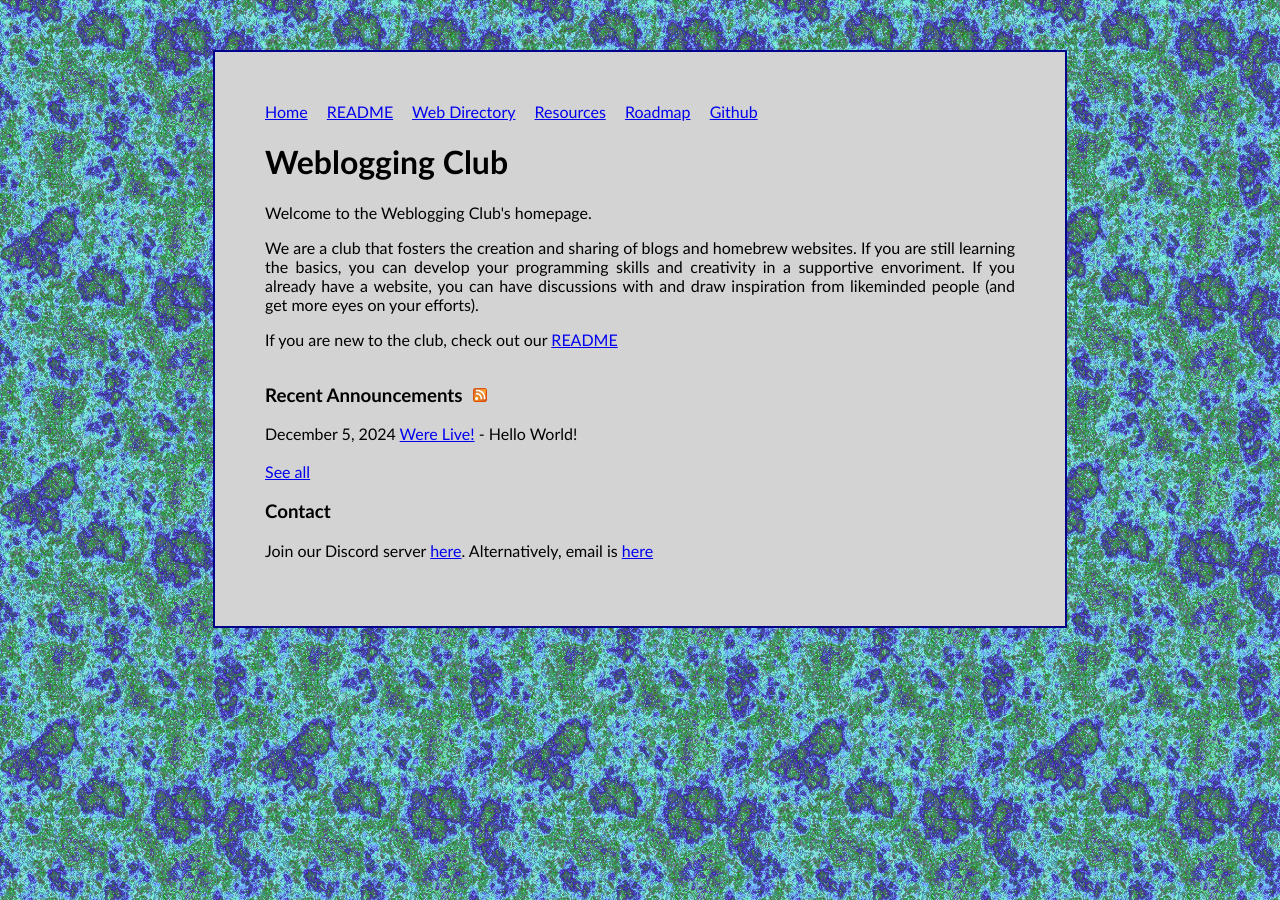
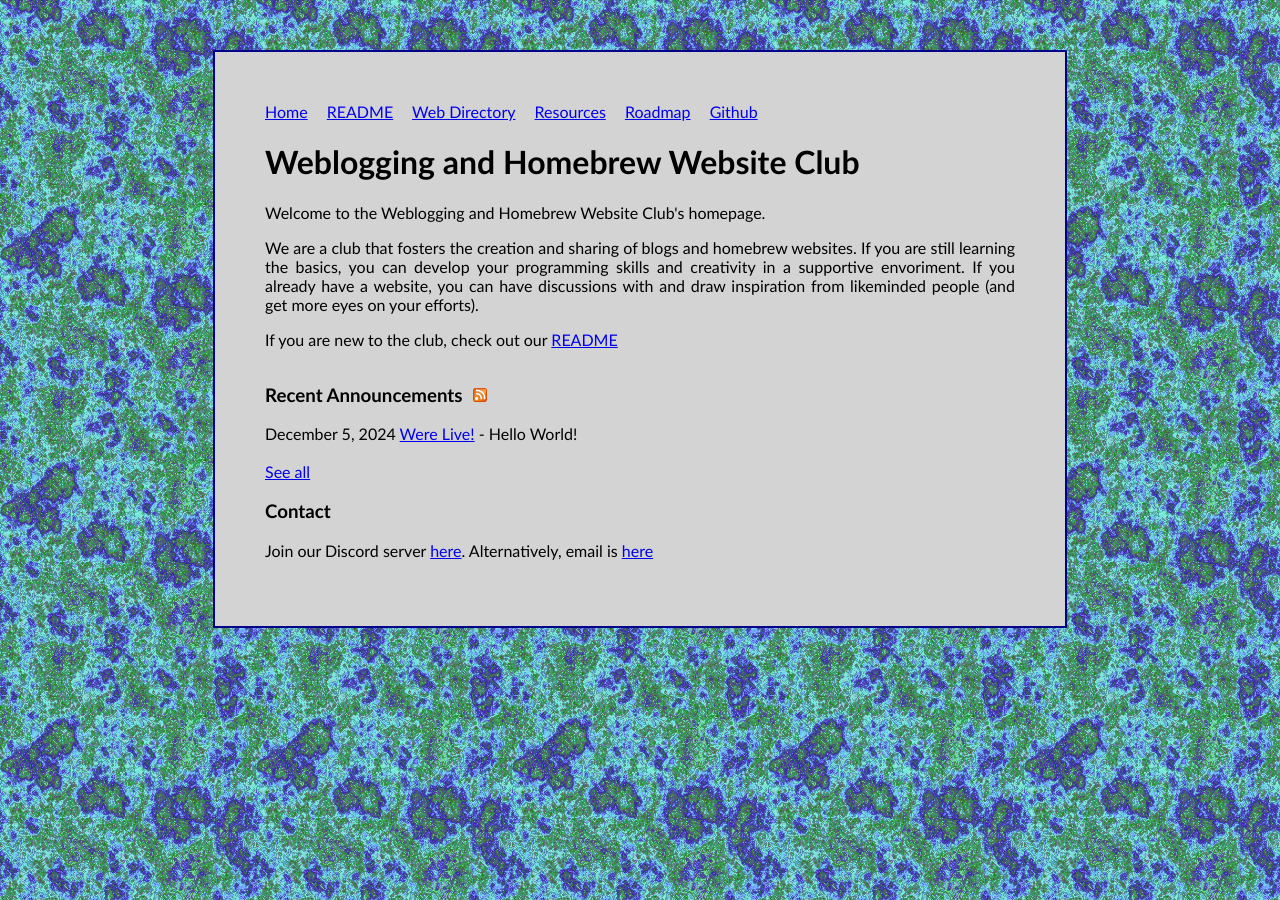
Before and after one commit to uoftwebloggingclub/uoftwebloggingclub.neocities.org, a Jekyll site: the page built from index.html, in a window 1280 px wide. Built offline with Jekyll 4.4.1, drawn with Linux system fonts in a browser that asks for light colours.

Commit message:
Update website name to full name

```diff
--- a/_config.yml
+++ b/_config.yml
@@ -1,7 +1,7 @@
 markdown: kramdown
 highlighter: rouge
 
-title: Weblogging Club
+title: Weblogging and Homebrew Website Club
 
 permalink: /blog/:slug
 url: https://uoftwebloggingclub.neocities.org
```
